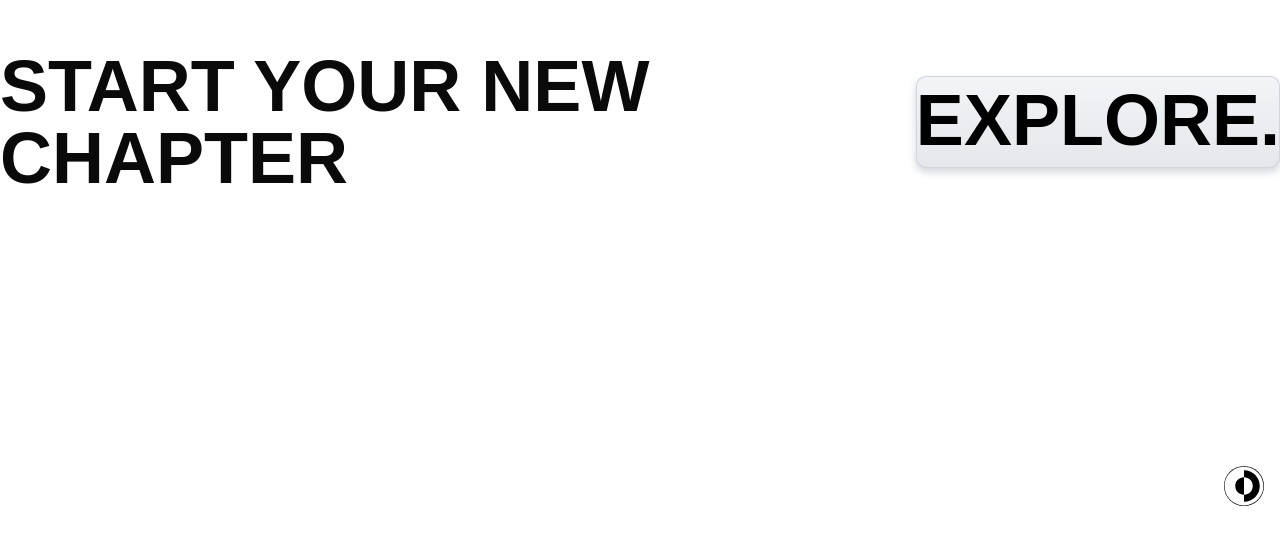
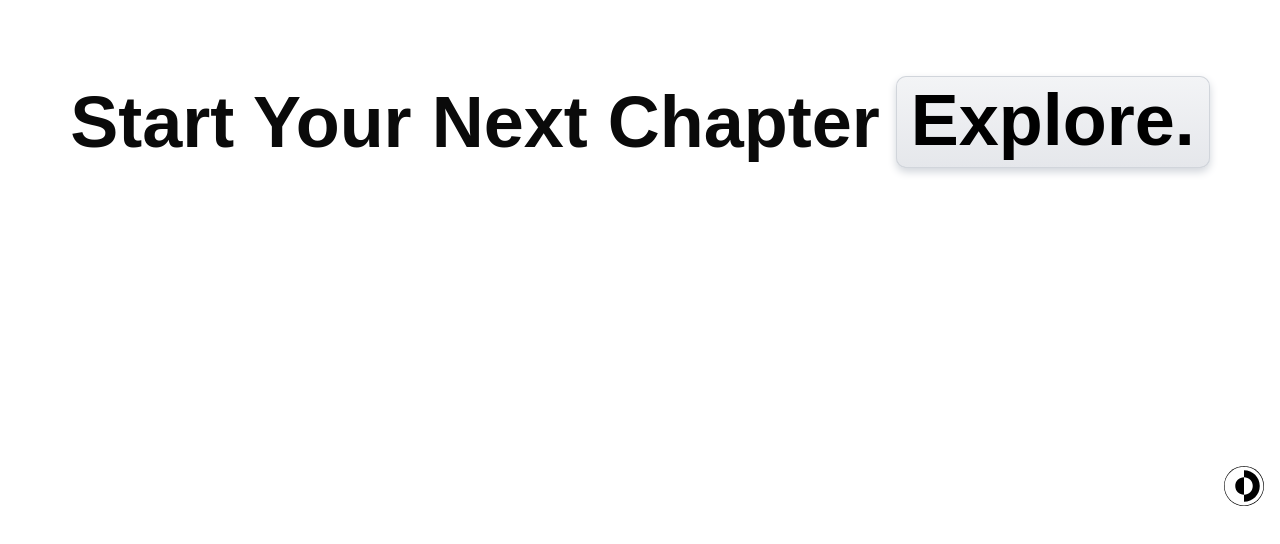
Before and after one commit to Malav2364/AtlasAi-Main, a Next.js app: page / in a window 1280 px wide. Shown: the part 278-822 px from the top of the page. Before the commit the page ends 800 px from the top, so only its background shows below. Built offline with nearby package versions, Linux system fonts and the light colour scheme.

Commit message:
Added a section on Landing page

```diff
--- a/src/app/page.tsx
+++ b/src/app/page.tsx
@@ -1,21 +1,27 @@
-import React from 'react';
-import { ContainerTextFlip } from '@/components/ui/container-text-flip';
-import { Skiper26 } from '@/components/skiper26';
+import React from 'react'
+import { ContainerTextFlip } from '@/components/ui/container-text-flip'
+import { Skiper26 } from '@/components/skiper26'
 
 export default function Home() {
   return (
     <main>
     <section className="flex flex-col items-center justify-center min-h-screen">
       <div className="flex items-center">
-          <p className="text-7xl font-bold mr-4">START YOUR NEW CHAPTER</p>
+        <p className="text-7xl font-bold mr-4">Start Your Next Chapter</p>
         <ContainerTextFlip
-            words={["TRAVEL.", "EXPLORE.", "DISCOVER.", "CREATE MEMORIES."]}
+          words={["Travel.", "Explore.", "Discover.", "Create Memories."]}
         />
       </div>
     </section>
     <div className="fixed bottom-4 right-4">
       <Skiper26 />
     </div>
+    <section>
+      <div className="flex flex-col items-center justify-center min-h-screen">
+
+      </div>
+    </section>
   </main>
-  );
+
+  )
 }
```
Lines whose indentation alone changed are shown as unchanged.
